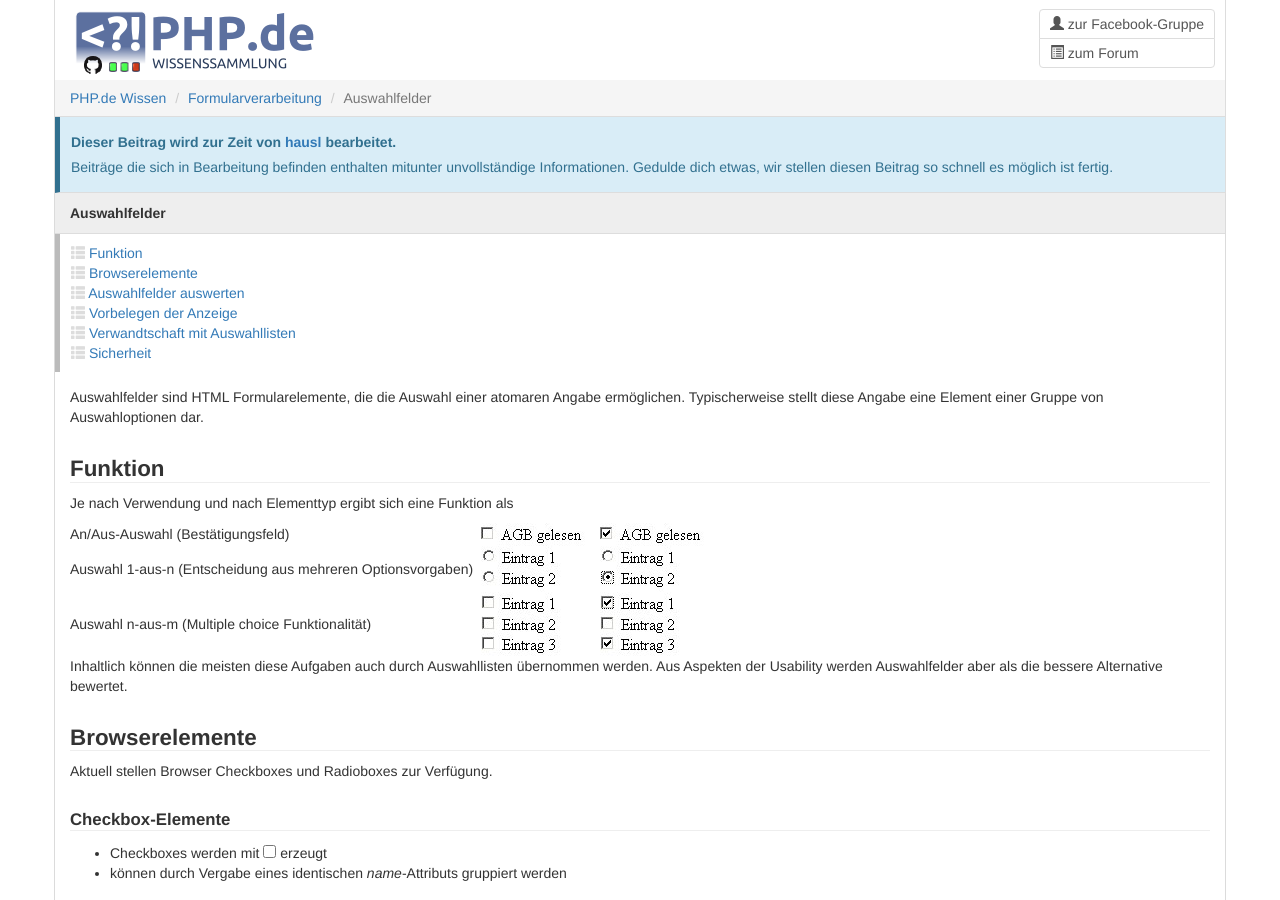
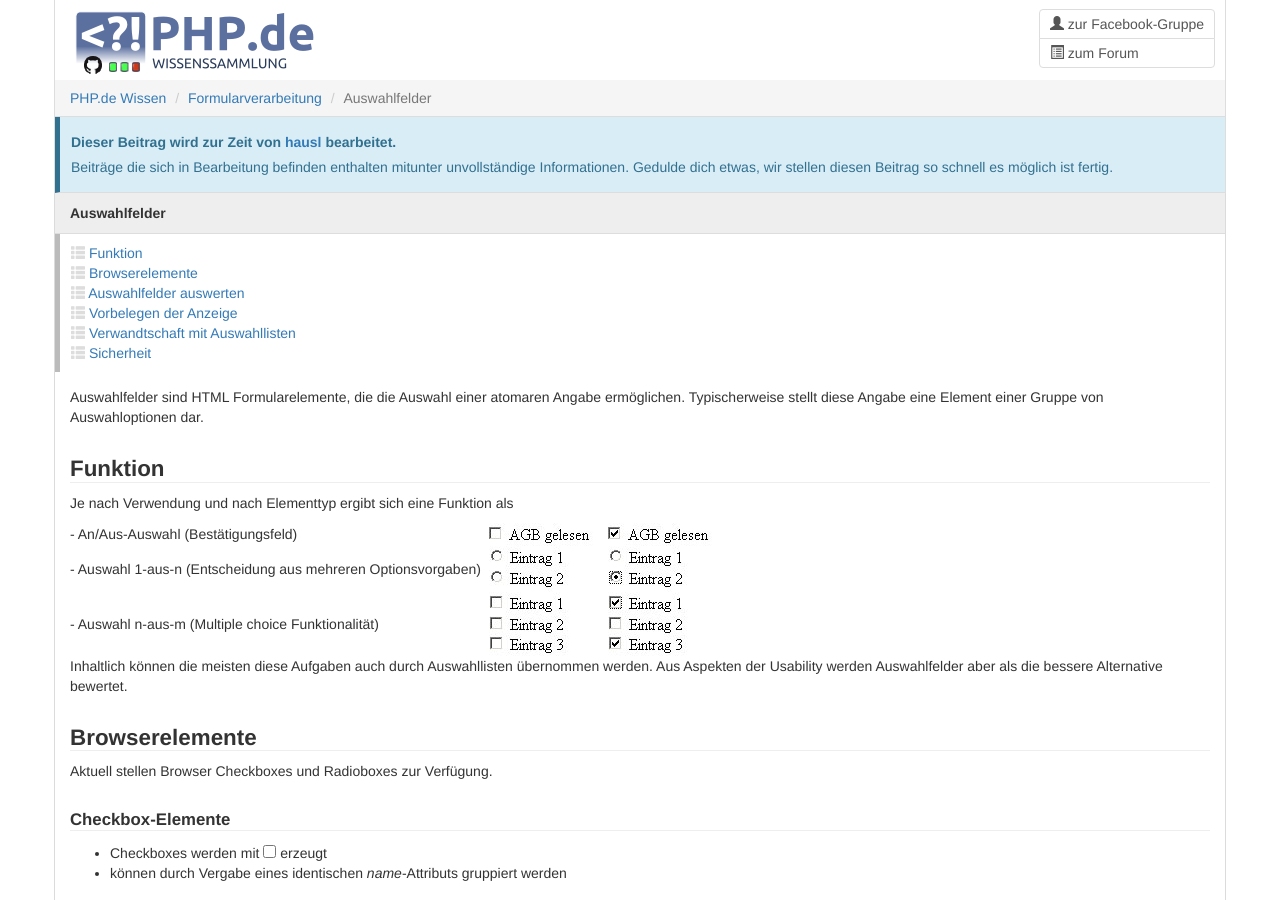
Before and after one commit to php-de/php-de.github.io, a Jekyll site: the page built from form/auswahlfelder.md, in a window 1280 px wide and 900 px high. Built offline with Jekyll 4.4.1, drawn with Linux system fonts in a browser that asks for light colours; nearby versions of some CDN libraries.

Commit message:
Update auswahlfelder.md

```diff
--- a/form/auswahlfelder.md
+++ b/form/auswahlfelder.md
@@ -44,9 +44,9 @@
 Je nach Verwendung und nach Elementtyp ergibt sich eine Funktion als
 
 
-| An/Aus-Auswahl (Bestätigungsfeld) | ![Einfache Checkbox, Standardansicht](images/check-single-off.jpg)  ![Einfache Checkbox, ausgewählt](images/check-single-selected.jpg) |
-| Auswahl 1-aus-n (Entscheidung aus mehreren Optionsvorgaben) | ![Radiobox-Gruppe, ohne Auswahl](images/radio-multi-off.jpg)  ![Radiobox-Gruppe, mit Auswahl](images/radio-multi-selected.jpg) |
-| Auswahl n-aus-m (Multiple choice Funktionalität) | ![Checkbox-Gruppe, ohne Auswahl](images/check-multi-off.jpg)  ![Checkbox-Gruppe, mit Auswahl](images/check-multi-selected.jpg) |
+| - An/Aus-Auswahl (Bestätigungsfeld) | ![Einfache Checkbox, Standardansicht](images/check-single-off.jpg)  ![Einfache Checkbox, ausgewählt](images/check-single-selected.jpg) |
+| - Auswahl 1-aus-n (Entscheidung aus mehreren Optionsvorgaben) | ![Radiobox-Gruppe, ohne Auswahl](images/radio-multi-off.jpg)  ![Radiobox-Gruppe, mit Auswahl](images/radio-multi-selected.jpg) |
+| - Auswahl n-aus-m (Multiple choice Funktionalität) | ![Checkbox-Gruppe, ohne Auswahl](images/check-multi-off.jpg)  ![Checkbox-Gruppe, mit Auswahl](images/check-multi-selected.jpg) |
 
 
 Inhaltlich können die meisten diese Aufgaben auch durch Auswahllisten übernommen werden. Aus Aspekten der Usability werden Auswahlfelder aber als die bessere Alternative bewertet.
```
